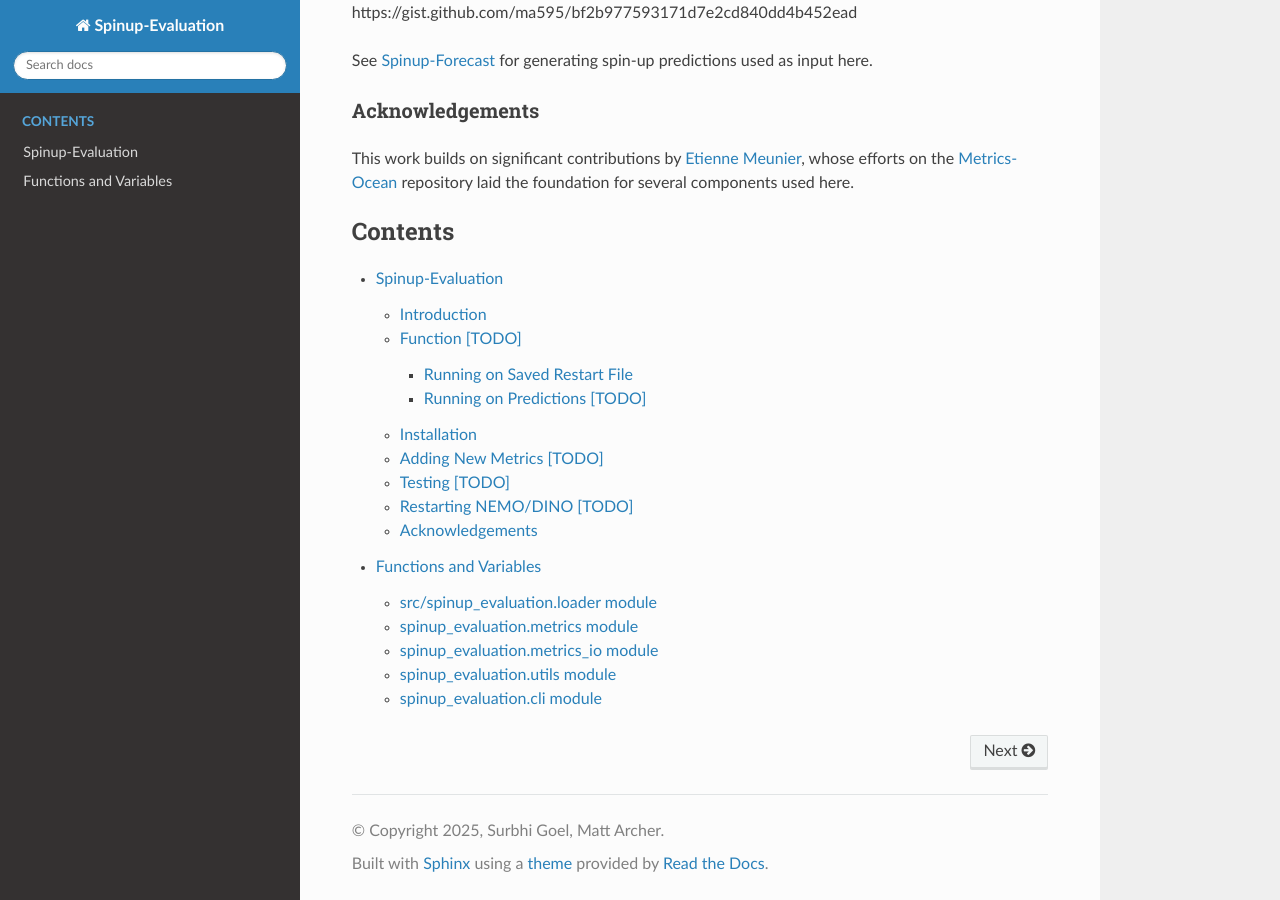
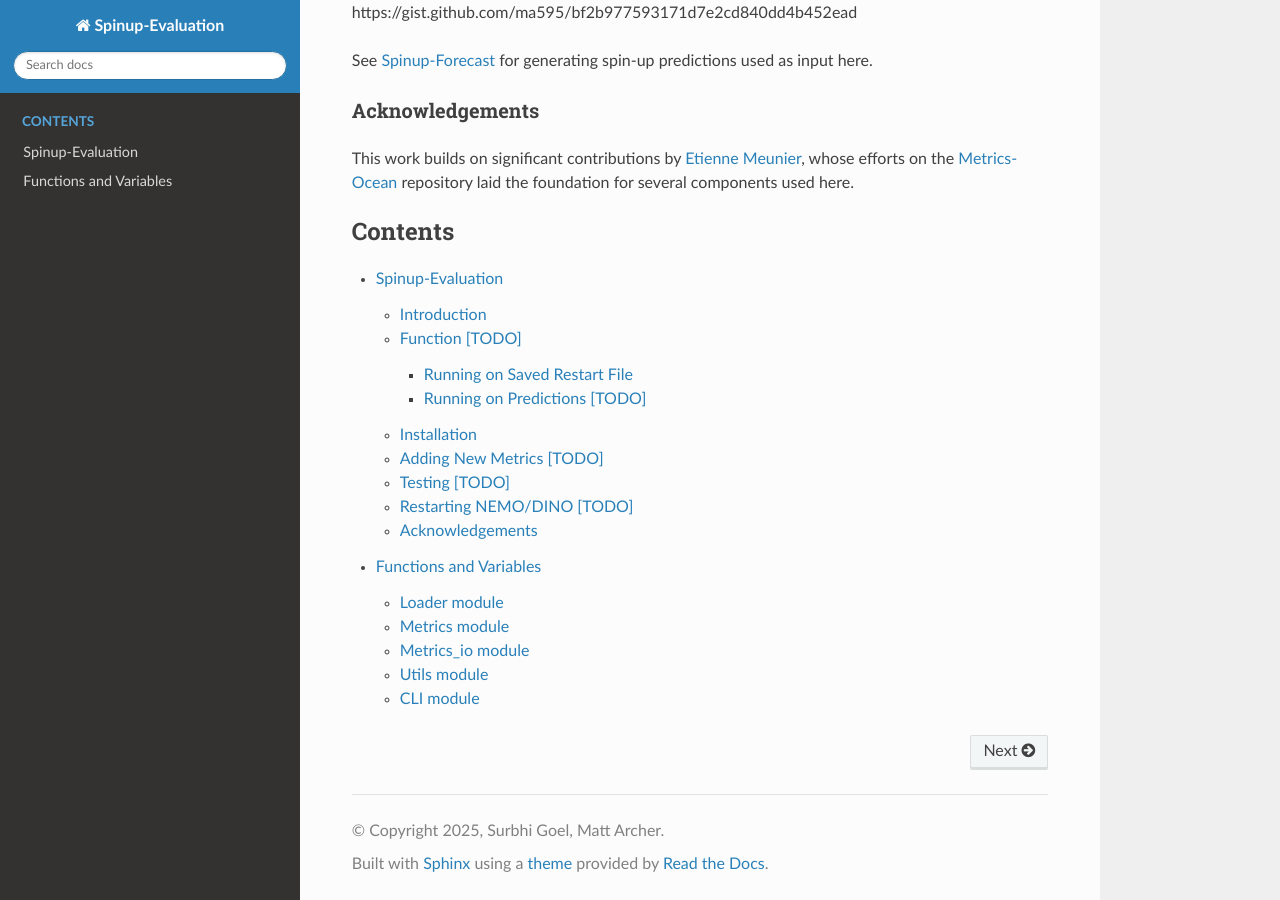
Before and after one commit to m2lines/nemo-spinup-evaluation, a Sphinx documentation site: the page built from docs/source/index.rst, in a window 1280 px wide and 900 px high, scrolled down 3045 px. Built offline with Sphinx 7.4.7 and the Read the Docs theme 3.1.0, drawn with Linux system fonts in a browser that asks for light colours; pages that are not in the unit, such as notebooks, are missing from menus.

Commit message:
Update headings of modules

```diff
--- a/docs/source/modules.rst
+++ b/docs/source/modules.rst
@@ -13,7 +13,7 @@ Functions and Variables
 
 ------------------------
 
-src/spinup_evaluation.loader module
+Loader module
 ------------------------
 
 .. automodule:: spinup_evaluation.loader
@@ -21,7 +21,7 @@ src/spinup_evaluation.loader module
    :undoc-members:
    :show-inheritance:
 
-spinup_evaluation.metrics module
+Metrics module
 --------------------------
 
 .. automodule:: spinup_evaluation.metrics
@@ -29,7 +29,7 @@ spinup_evaluation.metrics module
    :undoc-members:
    :show-inheritance:
 
-spinup_evaluation.metrics_io module
+Metrics_io module
 ------------------------
 
 .. automodule:: spinup_evaluation.metrics_io
@@ -37,7 +37,7 @@ spinup_evaluation.metrics_io module
    :undoc-members:
    :show-inheritance:
 
-spinup_evaluation.utils module
+Utils module
 ------------------------
 
 .. automodule:: spinup_evaluation.utils
@@ -45,7 +45,7 @@ spinup_evaluation.utils module
    :undoc-members:
    :show-inheritance:
 
-spinup_evaluation.cli module
+CLI module
 ------------------------
 
 .. automodule:: spinup_evaluation.cli
```
